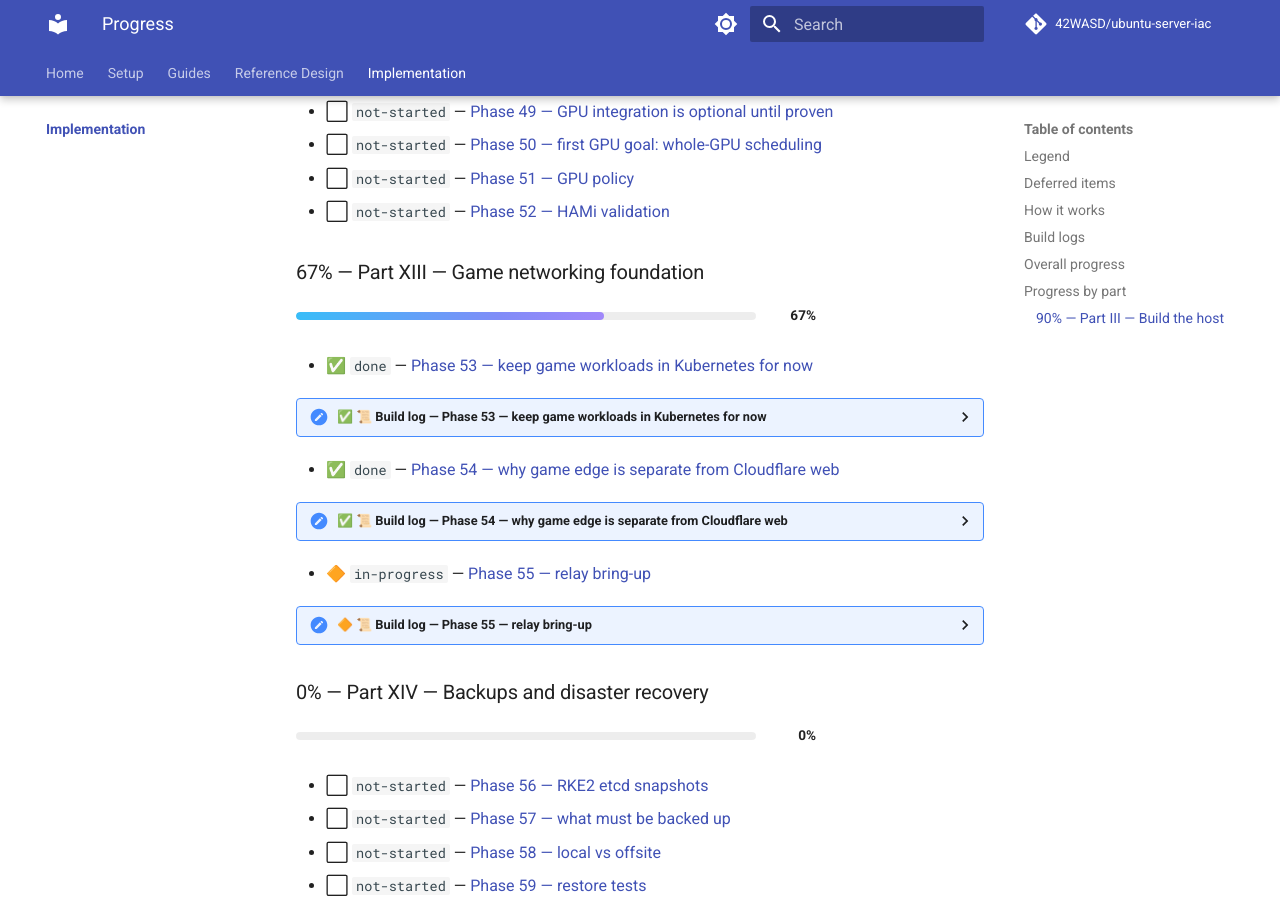
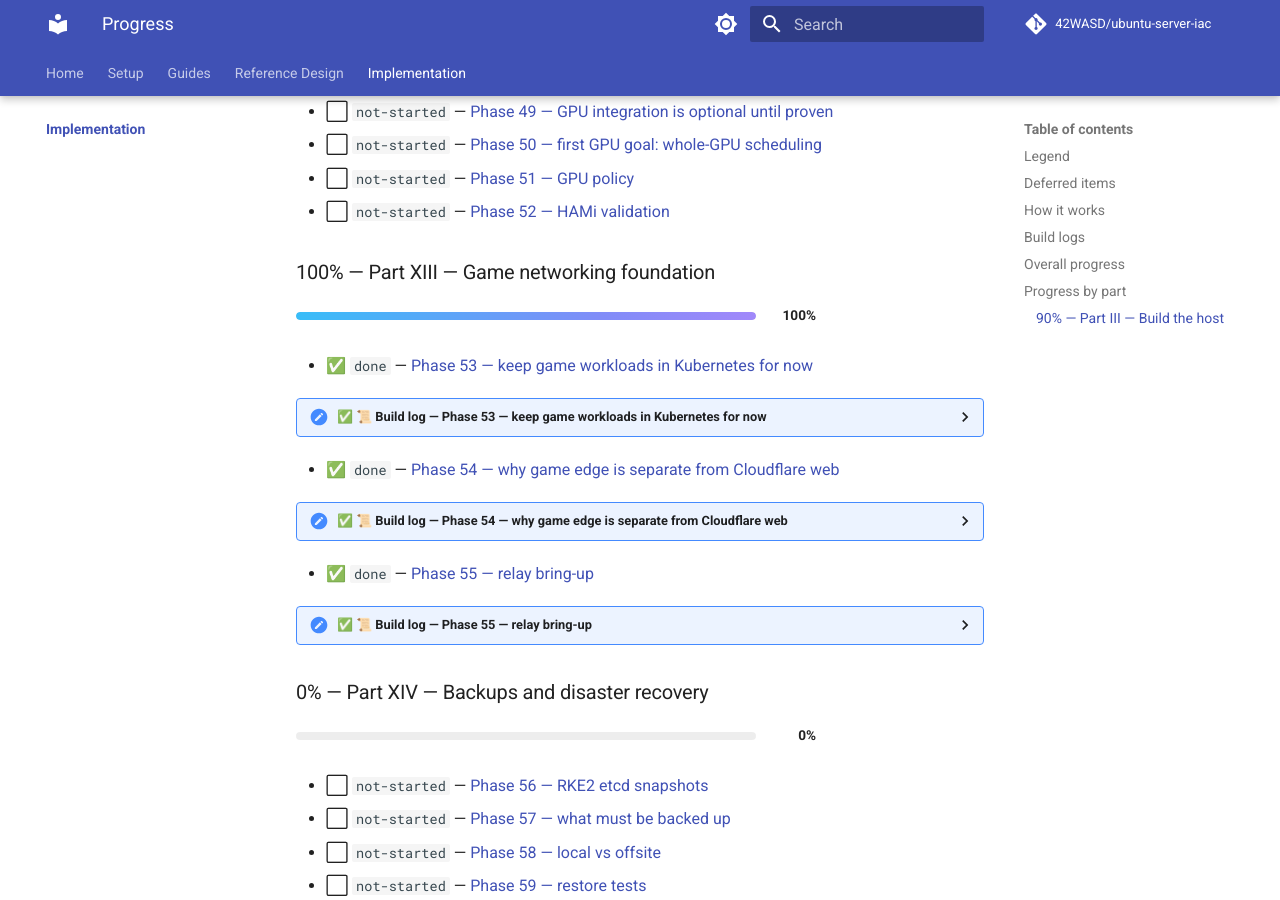
Before and after one commit to 42WASD/ubuntu-server-iac, an MkDocs documentation site: the page built from docs/implementation/index.md, in a window 1280 px wide and 900 px high, scrolled down 7690 px. Built offline with MkDocs 1.6.1 and Material for MkDocs 9.7.7, drawn with Linux system fonts in a browser that asks for light colours; comment, search, counter and statistics services are not loaded; some of the changed text lies outside the part shown.

Commit message:
Phase 55: mark relay bring-up done
Relay candidate benchmarked honestly (ping/mtr/iperf3/iperf3-u, confirmed UAE)
and the WireGuard relay tunnel is up, verified, boot-persistent.

Non-blocking follow-ups (evening-peak/UAE-mobile/GCC-path characterization)
noted in the runbook; appended when measured.

```diff
--- a/docs/implementation/index.md
+++ b/docs/implementation/index.md
@@ -40,14 +40,14 @@ edit/correct).
 
 ## Overall progress
 
-**49 / 92** phases/sections complete (**53%**).
-
-<div class="progress-row" style="max-width:720px;padding:8px 0;"><div class="progress-track"><div class="progress-fill progress-fill--shimmer" style="--w:53.3%"></div></div><div class="progress-pct">53%</div></div>
+**50 / 92** phases/sections complete (**54%**).
+
+<div class="progress-row" style="max-width:720px;padding:8px 0;"><div class="progress-track"><div class="progress-fill progress-fill--shimmer" style="--w:54.3%"></div></div><div class="progress-pct">54%</div></div>
 
 | Status | Count |
 |--------|-------|
-| ✅ done | 49 |
-| 🔶 in-progress | 1 |
+| ✅ done | 50 |
+| 🔶 in-progress | 0 |
 | ⬜ not-started | 39 |
 | ❌ blocked | 1 |
 | ⏸️ deferred | 2 |
@@ -2946,13 +2946,14 @@ blocked on this network and `--protocol http2` forces the TCP/443 path.
 - ⬜ `not-started` — [Phase 51 — GPU policy](../reference-design/build/12-gpu-validation-phase/02-60-phase-51-gpu-policy/index.md)
 - ⬜ `not-started` — [Phase 52 — HAMi validation](../reference-design/build/12-gpu-validation-phase/03-61-phase-52-hami-validation/index.md)
 
-### 67% — Part XIII — Game networking foundation
-
-<div class="tip" style="display:flex;align-items:center;gap:8px;max-width:520px;padding:2px 0 10px;"><div class="progress-track"><div class="progress-fill" style="--w:67.0%"></div></div><div class="progress-pct" style="font-size:.85em;">67%</div><div class="tip-box"><strong>Done (2)</strong>
+### 100% — Part XIII — Game networking foundation
+
+<div class="tip" style="display:flex;align-items:center;gap:8px;max-width:520px;padding:2px 0 10px;"><div class="progress-track"><div class="progress-fill" style="--w:100.0%"></div></div><div class="progress-pct" style="font-size:.85em;">100%</div><div class="tip-box"><strong>Done (3)</strong>
 • Phase 53 — keep game workloads in Kubernetes for now
 • Phase 54 — why game edge is separate from Cloudflare web
-<hr style="opacity:.3;margin:6px 0;"><strong>Pending (1)</strong>
-• Phase 55 — relay bring-up</div></div>
+• Phase 55 — relay bring-up
+<hr style="opacity:.3;margin:6px 0;"><strong>Pending (0)</strong>
+—</div></div>
 
 - ✅ `done` — [Phase 53 — keep game workloads in Kubernetes for now](../reference-design/build/13-game-networking-foundation/00-62-phase-53-keep-game-workloads-in-kubernetes-for-now/index.md)
 
@@ -3088,10 +3089,10 @@ game ports on the game lane (not on the web plane).
 
 </details>
 
-- 🔶 `in-progress` — [Phase 55 — relay bring-up](../reference-design/build/13-game-networking-foundation/02-64-phase-55-relay-bring-up/index.md)
-
-<details markdown="1" class="runbook">
-<summary>🔶 📜 Build log — Phase 55 — relay bring-up</summary>
+- ✅ `done` — [Phase 55 — relay bring-up](../reference-design/build/13-game-networking-foundation/02-64-phase-55-relay-bring-up/index.md)
+
+<details markdown="1" class="runbook">
+<summary>✅ 📜 Build log — Phase 55 — relay bring-up</summary>
 
 # Phase 55 — relay bring-up
 
@@ -3220,8 +3221,12 @@ game-edge architecture decision.
   `~/.config/iac-secrets/` (0600, never committed). WireGuard private keys
   also live only on each host, never in Git. Alpha's SSH pubkey is authorized
   on the VPS for non-interactive admin.
-- Evening-peak / real-UAE-mobile / GCC-path measurements are **ongoing** and
-  will be appended here as they're taken.
+
+> **Status: `done`.** Phase 55 is complete — the relay candidate was benchmarked
+> honestly and the WireGuard relay tunnel is up, verified, and boot-persistent.
+> Non-blocking follow-up characterization (evening-peak, real-UAE-mobile path,
+> GCC path) will be appended here as it's measured; it does not gate the relay
+> bring-up.
 
 </details>
 
--- a/docs/implementation/progress.yaml
+++ b/docs/implementation/progress.yaml
@@ -65,4 +65,4 @@
 # --- Part XIII — Game networking foundation ---
 "13-game-networking-foundation/00-62-phase-53-keep-game-workloads-in-kubernetes-for-now": "done"
 "13-game-networking-foundation/01-63-phase-54-why-game-edge-is-separate-from-cloudflare-web": "done"
-"13-game-networking-foundation/02-64-phase-55-relay-bring-up": "in-progress"
+"13-game-networking-foundation/02-64-phase-55-relay-bring-up": "done"
```
Also changed, not shown: docs/implementation/_runbook/13-game-networking-foundation/02-64-phase-55-relay-bring-up.md (+6 -2 lines).
